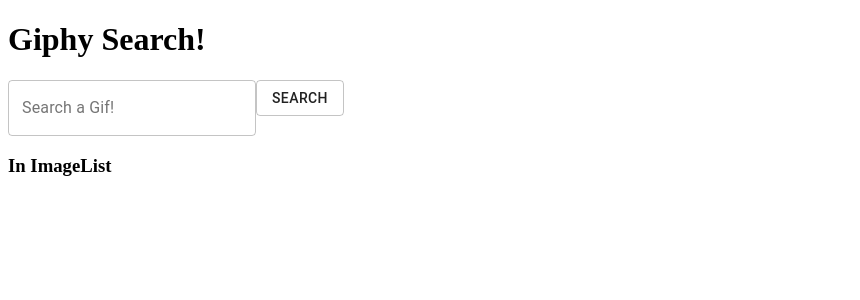
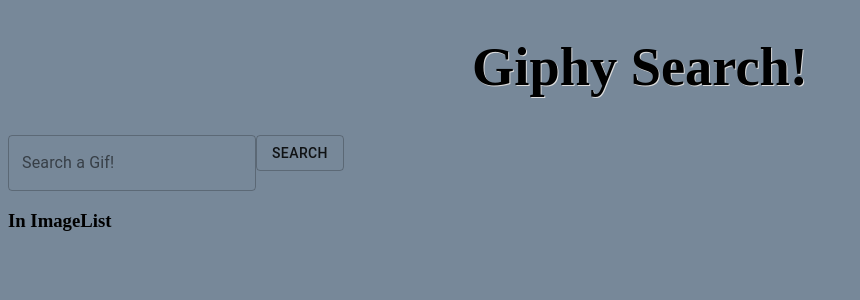
Before and after one commit to TuckerLandis/group-giphy-saga-project, a React (Create React App) app: page /#/ in a window 1280 px wide. Shown: the top 300 px of the page, without its empty margins (0-860 px from the left). Built offline with nearby package versions, Linux system fonts and the light colour scheme.

Commit message:
base style-skele

```diff
--- /dev/null
+++ b/src/components/App/App.css
@@ -0,0 +1,28 @@
+/* .images-display {
+
+}
+
+.image-div{
+
+} */
+
+/* .button-div{
+
+} */
+
+.card {
+    display: inline-block;
+    width: 300px;
+    padding: 1em;
+
+}
+
+body{
+    background-color: lightslategrey;
+}
+
+.header{
+    font-size: 1.7em;
+    text-align: center;
+    text-shadow: 1px 1px gainsboro
+}
--- a/src/components/App/App.js
+++ b/src/components/App/App.js
@@ -6,6 +6,9 @@
 import SearchForm from '../SearchForm/SearchForm.jsx';
 import ImageList from '../ImageList/ImageList.jsx';
 import FavoriteList from '../FavoriteList/FavoriteList.jsx';
+
+//style
+import './App.css'
 
 function App(props) {
   return (
--- a/src/components/Header/Header.jsx
+++ b/src/components/Header/Header.jsx
@@ -1,7 +1,7 @@
 function Header () {
 
     return (
-        <div>
+        <div className="header">
             {/* // NavBar in here */}
             <h1>Giphy Search!</h1>
         </div>
--- a/src/components/ImageItem/ImageItem.jsx
+++ b/src/components/ImageItem/ImageItem.jsx
@@ -1,25 +1,23 @@
 import { useDispatch } from "react-redux";
-import Button from '@material-ui/core/Button'
+import Button from "@material-ui/core/Button";
 
-function ImageItem( {imageData }) {
+function ImageItem({ imageData }) {
   const dispatch = useDispatch();
   // save image URL
   const imageUrl = imageData.images.original.url;
 
-
-
-
   return (
-        <div>
-            <img src={imageUrl} alt="searched GIF"></img>
-            <Button
-                color="primary"
-                variant="contained"
-            >
+    <div className="card">
+      <div className="image-div">
+        <img src={imageUrl} alt="searched GIF" width="300px"></img>
+      </div>
+      <div className="button-div">
+        <Button color="primary" variant="contained">
           Add to Favorites
         </Button>
       </div>
-    )
+    </div>
+  );
 }
 
 export default ImageItem;
--- a/src/components/ImageList/ImageList.jsx
+++ b/src/components/ImageList/ImageList.jsx
@@ -14,7 +14,7 @@
 
 
     return (
-        <div>
+        <div className="images-display">
             <h3>In ImageList</h3>
             {searchResults.map( (imageData, index) => (
             <ImageItem key={index} imageData={imageData}/>
```
Lines whose indentation alone changed are shown as unchanged.
